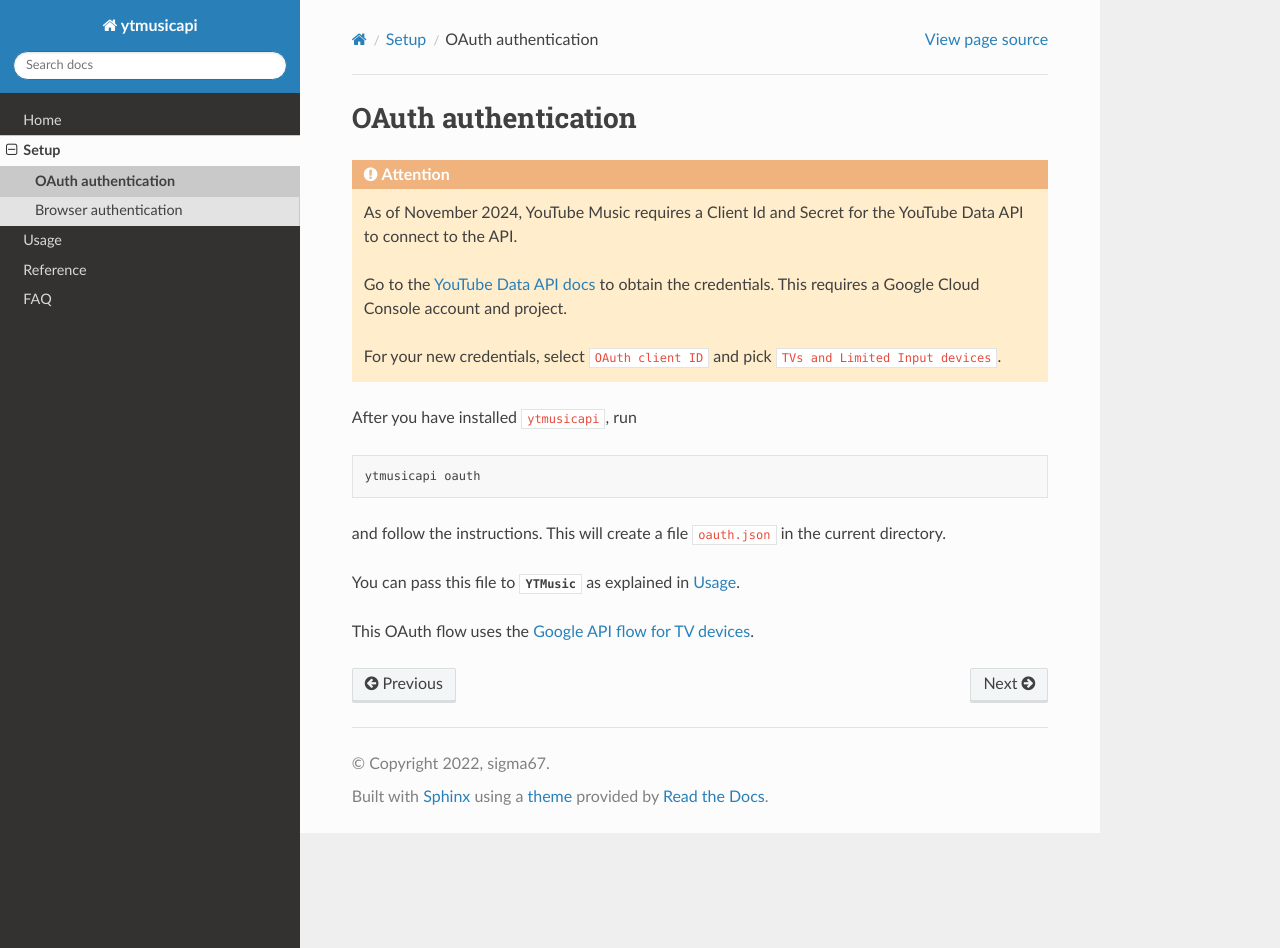
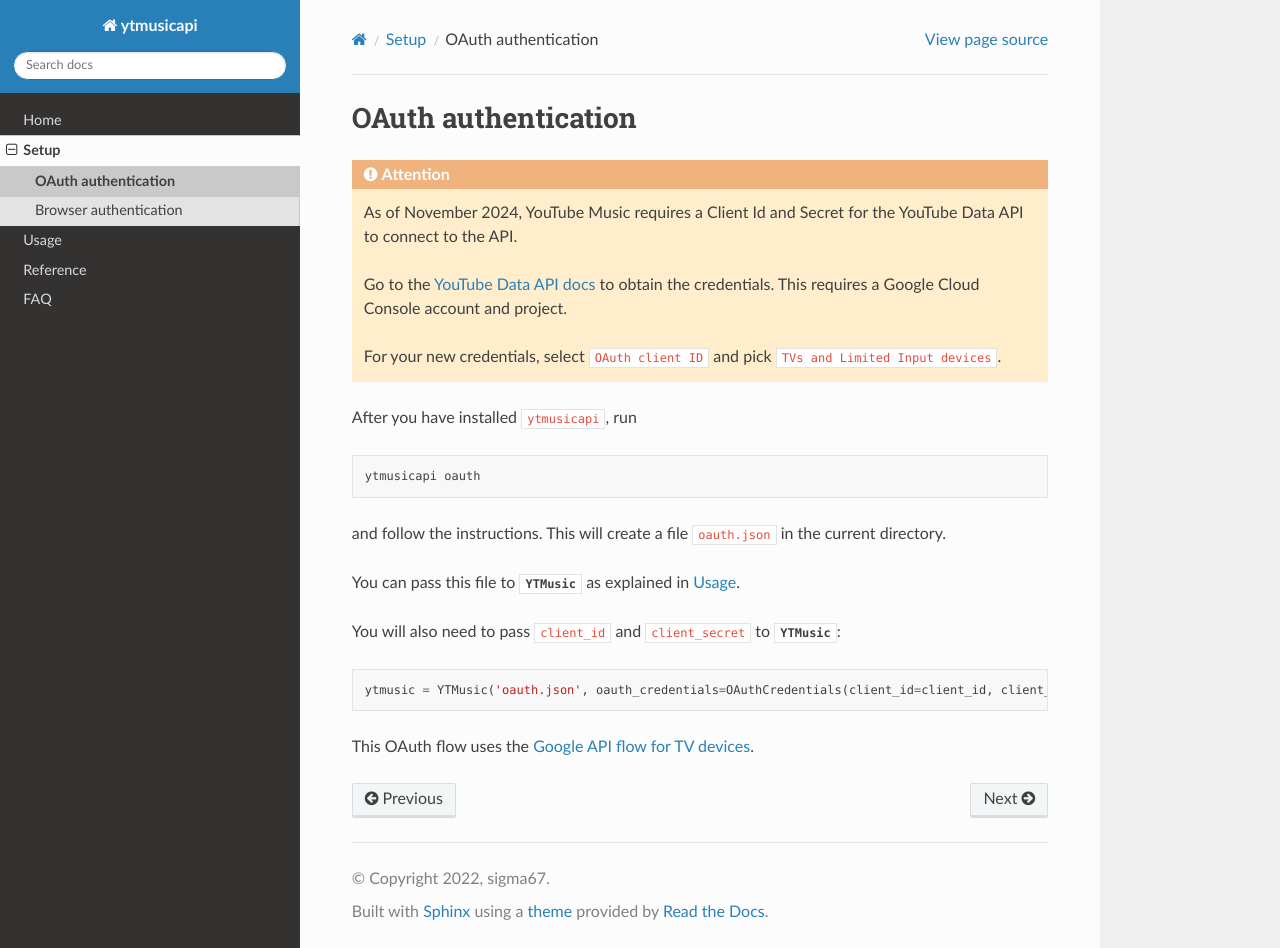
Before and after one commit to sigma67/ytmusicapi, a Sphinx documentation site: the page built from docs/source/setup/oauth.rst, in a window 1280 px wide and 948 px high. Built offline with Sphinx 7.4.7 and the Read the Docs theme 3.1.0, drawn with Linux system fonts in a browser that asks for light colours; the version number could not be read and is left out.

Commit message:
update oauth.rst

```diff
--- a/docs/source/setup/oauth.rst
+++ b/docs/source/setup/oauth.rst
@@ -20,5 +20,11 @@
 
 You can pass this file to :py:class:`YTMusic` as explained in :doc:`../usage`.
 
+You will also need to pass ``client_id`` and ``client_secret`` to :py:class:`YTMusic`:
+
+.. code-block::
+
+    ytmusic = YTMusic('oauth.json', oauth_credentials=OAuthCredentials(client_id=client_id, client_secret=client_secret)
+
 This OAuth flow uses the
 `Google API flow for TV devices <https://developers.google.com/youtube/v3/guides/auth/devices>`_.
```
